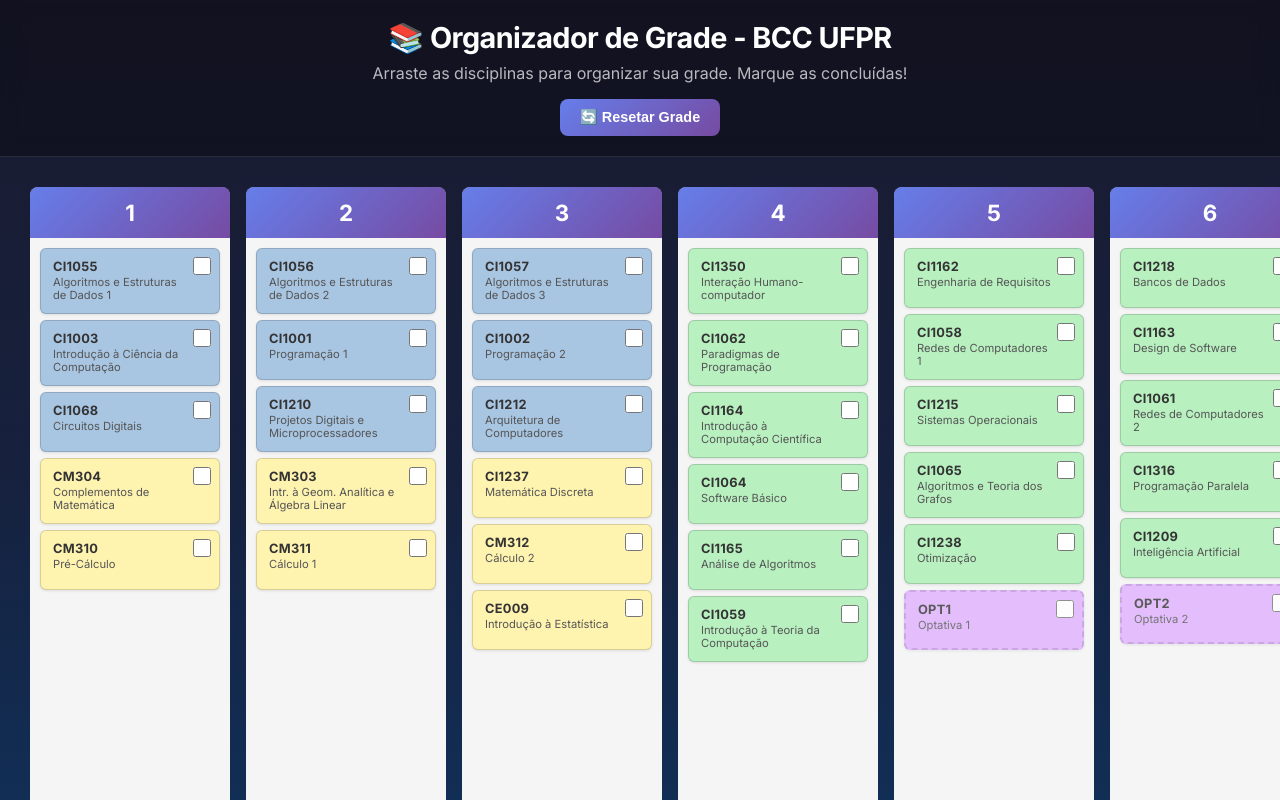
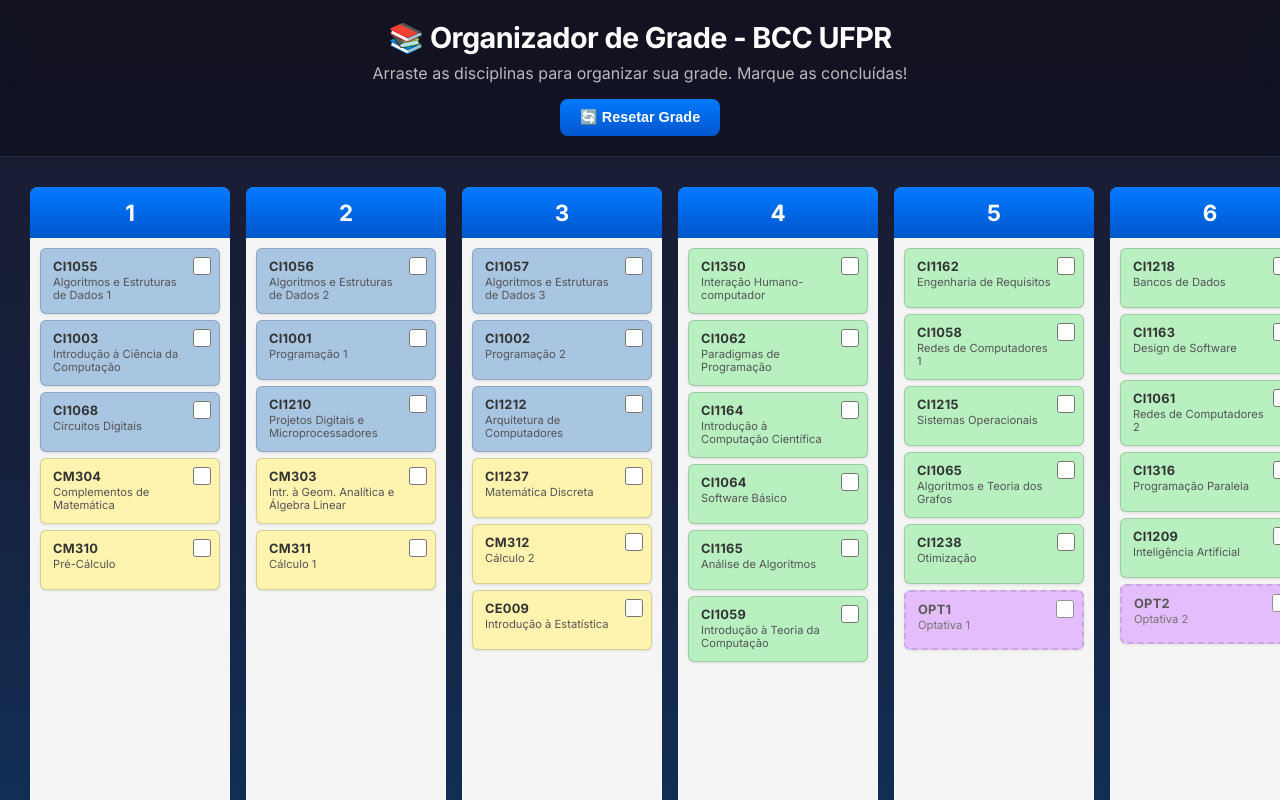
Before and after one commit to Andre-Grassi/BCC_Organizer, a React (Vite) app: page / in a window 1280 px wide. Shown: the top 800 px of the page. Built offline with nearby package versions, Linux system fonts and the light colour scheme.

Commit message:
feat: change gradient to blue gradient

```diff
--- a/src/App.css
+++ b/src/App.css
@@ -31,7 +31,7 @@
   padding: 10px 20px;
   border: none;
   border-radius: 8px;
-  background: linear-gradient(135deg, #667eea 0%, #764ba2 100%);
+  background: linear-gradient(180deg, #007AFF 0%, #0056CC 100%);
   color: white;
   font-weight: 600;
   cursor: pointer;
@@ -41,7 +41,7 @@
 
 .reset-btn:hover {
   transform: translateY(-2px);
-  box-shadow: 0 4px 12px rgba(102, 126, 234, 0.4);
+  box-shadow: 0 4px 12px rgba(0, 122, 255, 0.4);
 }
 
 .reset-btn:active {
--- a/src/components/CourseGrid.css
+++ b/src/components/CourseGrid.css
@@ -25,12 +25,12 @@
 }
 
 .course-grid::-webkit-scrollbar-thumb {
-    background: linear-gradient(135deg, #667eea 0%, #764ba2 100%);
+    background: linear-gradient(180deg, #007AFF 0%, #0056CC 100%);
     border-radius: 4px;
 }
 
 .course-grid::-webkit-scrollbar-thumb:hover {
-    background: linear-gradient(135deg, #5a6fd6 0%, #6a4190 100%);
+    background: linear-gradient(180deg, #0066DD 0%, #0044AA 100%);
 }
 
 /* Responsive */
--- a/src/components/Semester.css
+++ b/src/components/Semester.css
@@ -13,7 +13,7 @@
     padding: 10px;
     text-align: center;
     font-weight: 700;
-    background: linear-gradient(135deg, #667eea 0%, #764ba2 100%);
+    background: linear-gradient(180deg, #007AFF 0%, #0056CC 100%);
     color: white;
     border-radius: 8px 8px 0 0;
     position: sticky;
```
